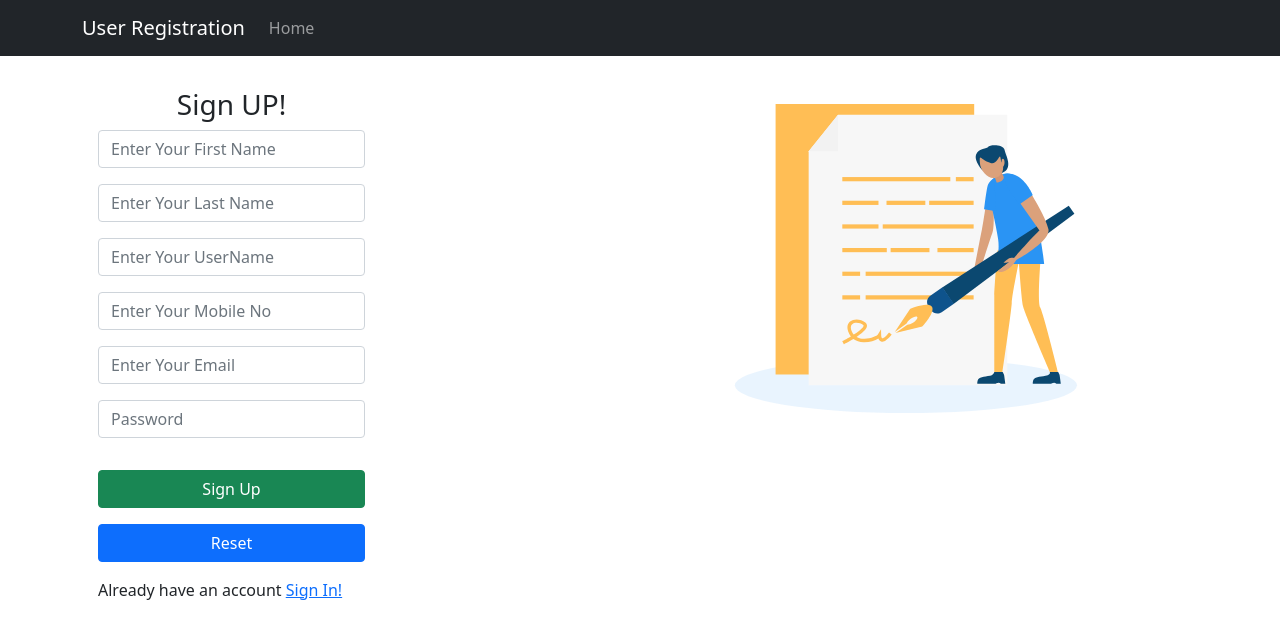
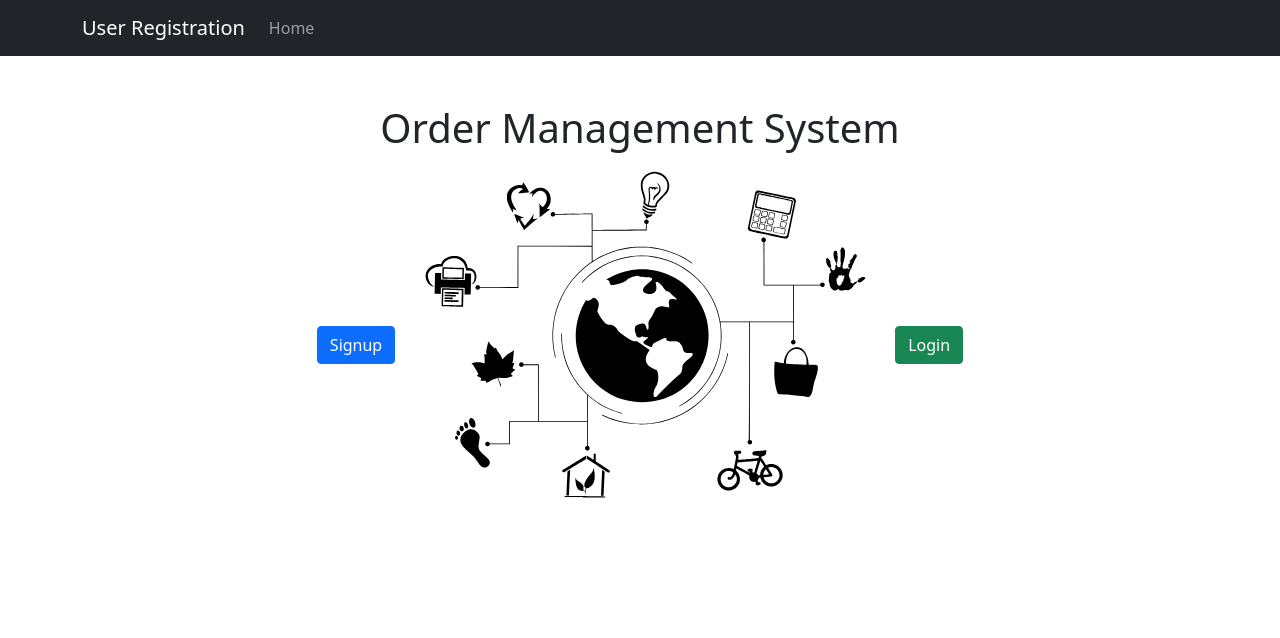
Before and after one commit to AswiniVerma/LOGINFORMS, a React (Create React App) app: page / in a window 1280 px wide. Shown: the top 638 px of the page. Built offline with nearby package versions, Linux system fonts and the light colour scheme.

Commit message:
front page added

```diff
--- a/src/App.js
+++ b/src/App.js
@@ -7,6 +7,7 @@ import {Routes, Route} from 'react-router-dom';
 import Login from './components/Login';
 import Details from './components/Details';
 import Error from './components/Error';
+import Front from './components/Front';
 
 function App() {
 
@@ -14,7 +15,8 @@ function App() {
     <>
    <Header/>
    <Routes>
-    <Route path='/' element={<Home/>}/>
+    <Route path='/' element={<Front/>}/>
+    <Route path='/signup' element={<Home/>}/>
     <Route path='/login' element={<Login/>}/>
     <Route path='/details' element={<Details/>}/>
     <Route path='*' element={<Error/>}/>
--- /dev/null
+++ b/src/components/Front.js
@@ -0,0 +1,21 @@
+import React from "react";
+import {useNavigate} from 'react-router-dom';
+import {NavLink} from 'react-router-dom';
+const Front = () => {
+    const history = useNavigate();
+    return (
+        <>
+        <div className="text-center">
+        <h1 className="mt-5">
+            Order Management System</h1>
+            <button className="btn btn-primary mt-3 mr-3" onClick={()=>history('/signup')}> Signup</button>
+            <img src = "./order.svg" style={{maxWidth:500}} alt=""/>
+            <button className="btn btn-success mt-3 ml-3" onClick={()=>history('/login')}> Login</button>
+
+
+            </div>
+        </>
+    )
+}
+
+export default Front;
```
Also changed, not shown: public/order.svg (added).
